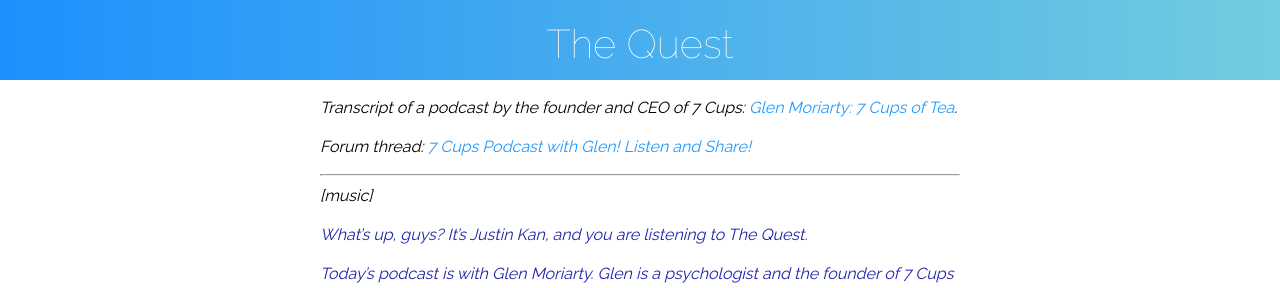
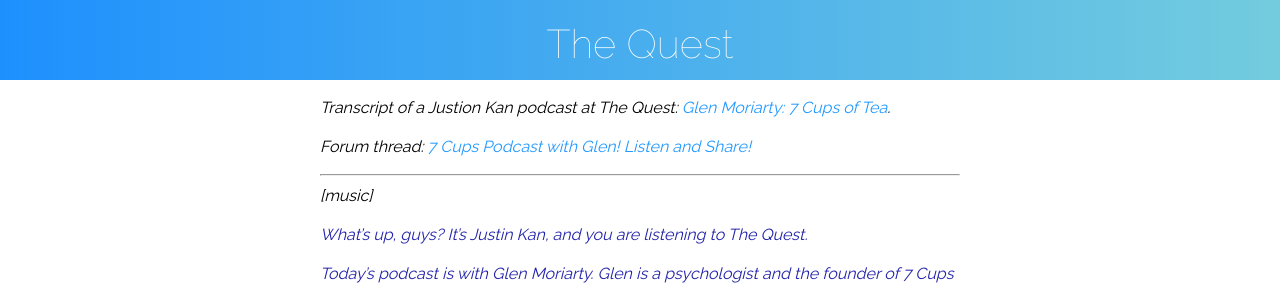
Before and after one commit to RarelyCharlie/rarelycharlie.github.io, a Jekyll site: the page built from _guide/questpodcast.md, in a window 1280 px wide and 900 px high. Shown: the top 288 px of the window. Built offline with Jekyll 4.4.1, drawn with Linux system fonts in a browser that asks for light colours.

Commit message:
tweak transcript

```diff
--- a/_guide/questpodcast.md
+++ b/_guide/questpodcast.md
@@ -6,7 +6,7 @@ layout: default
 ---
 <style>em {color: #22a;} strong {font-weight: normal; font-style: italic; color: #000;}</style>
 
-**Transcript of a podcast by the founder and CEO of 7 Cups: [Glen Moriarty: 7 Cups of Tea](https://justin.quest/episodes/glen-moriarty-v2vLRbK0).**
+**Transcript of a Justion Kan podcast at The Quest: [Glen Moriarty: 7 Cups of Tea](https://justin.quest/episodes/glen-moriarty-v2vLRbK0).**
 
 **Forum thread: [7 Cups Podcast with Glen! Listen and Share!](https://www.7cups.com/forum/SiteUpdates_100/HsHangout_1970/7CupsPodcastwithGlenListenandShare_243576/1/)**
 
```
